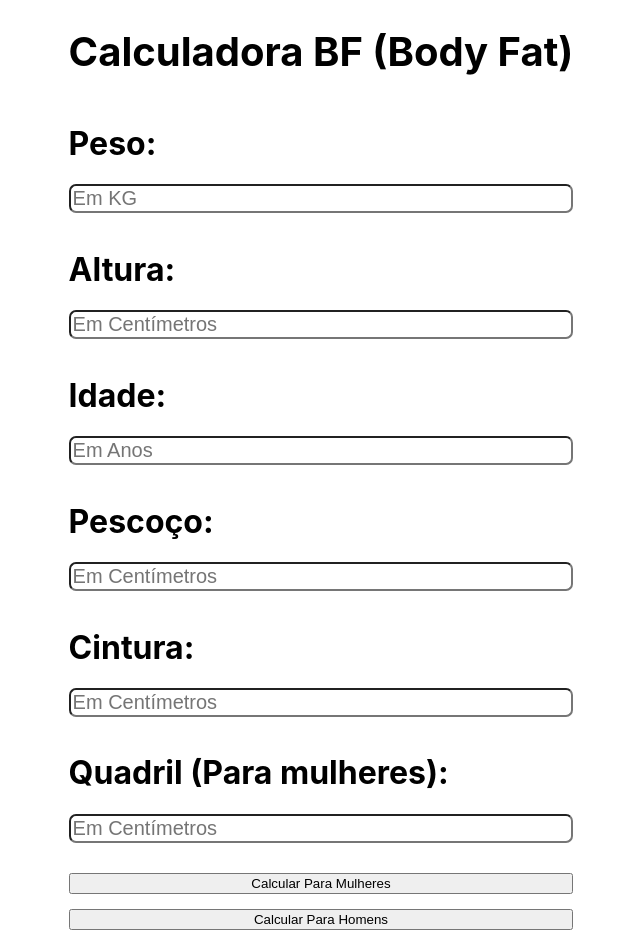
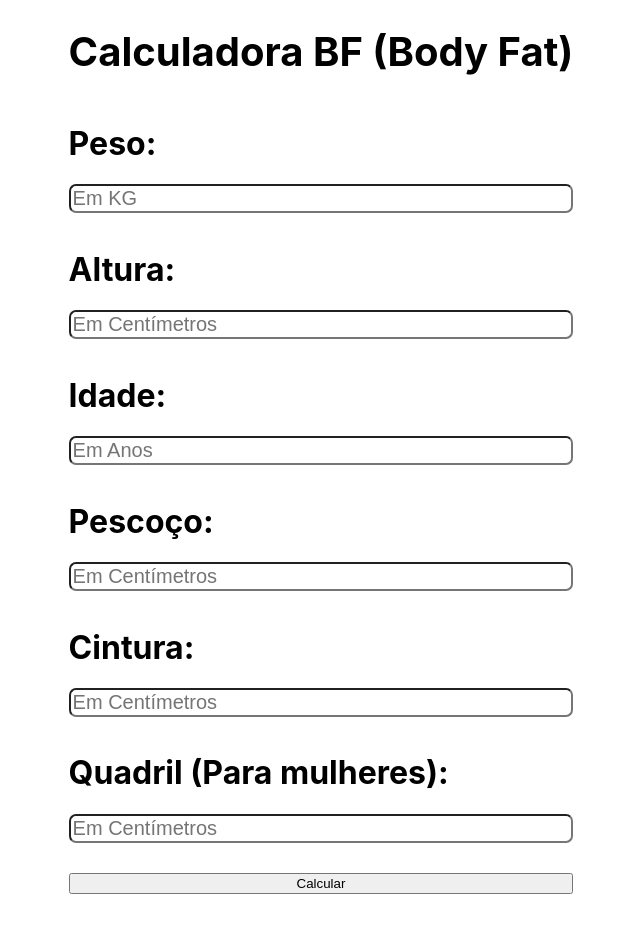
Before and after one commit to guiluizmaia/CalculadoraBFReact, a React (Create React App) app: page / in a window 1280 px wide. Shown: the whole page, without its empty margins (319-959 px from the left). After the commit the page ends 894 px from the top, so only its background shows below. Built offline with nearby package versions, Linux system fonts and the light colour scheme.

Commit message:
Add files via upload
linkei o botão com a função de calcular

```diff
--- a/src/App.js
+++ b/src/App.js
@@ -59,7 +59,7 @@ Para Mulheres:
 */
 const calcula = () =>{
   if(quad == null){
-  const resul = 495/(1.0324-0.19077(Math.log10(cint-pesc))+0.15456(Math.log10(alt)))-450
+    const resul = 495/(1.0324-0.19077(Math.log10(cint-pesc))+0.15456(Math.log10(alt)))-450
   }else{
     const resul = 495/(1.0324-0.19077(Math.log10(cint+quad-pesc))+0.15456(Math.log10(alt)))-450
 
@@ -83,11 +83,8 @@ const calcula = () =>{
         <input value={cint} placeholder={`Em Centímetros`} onChange={(e) => handleChangeCint(e)}/>
         <h1>Quadril (Para mulheres):</h1>
         <input value={quad} placeholder={`Em Centímetros`} onChange={(e) => handleChangeQuad(e)}/>
-        <button>
-          Calcular Para Mulheres
-        </button>
-        <button>
-          Calcular Para Homens
+        <button onClick={calcula}>
+          Calcular
         </button>
       </div>
     </div>
```
